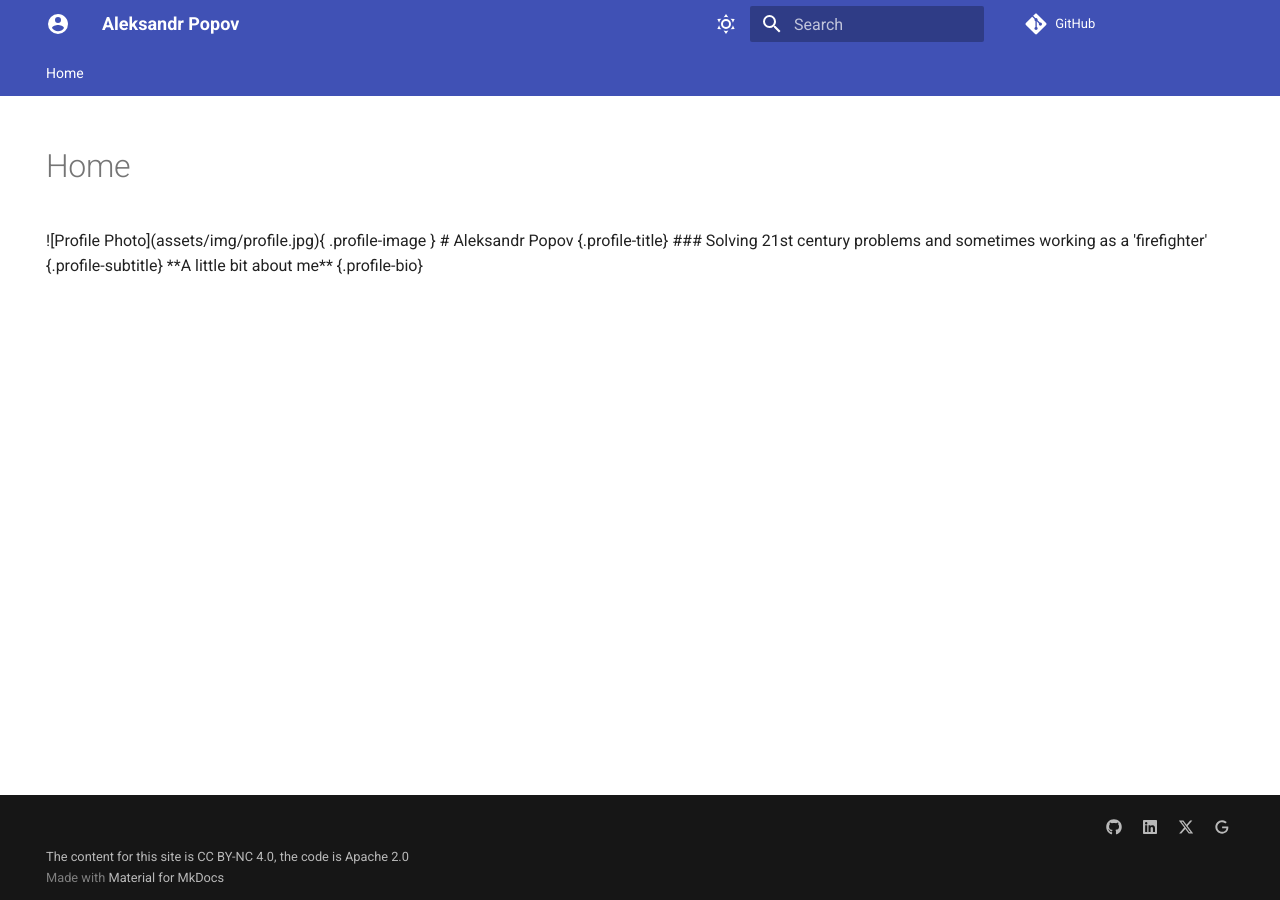
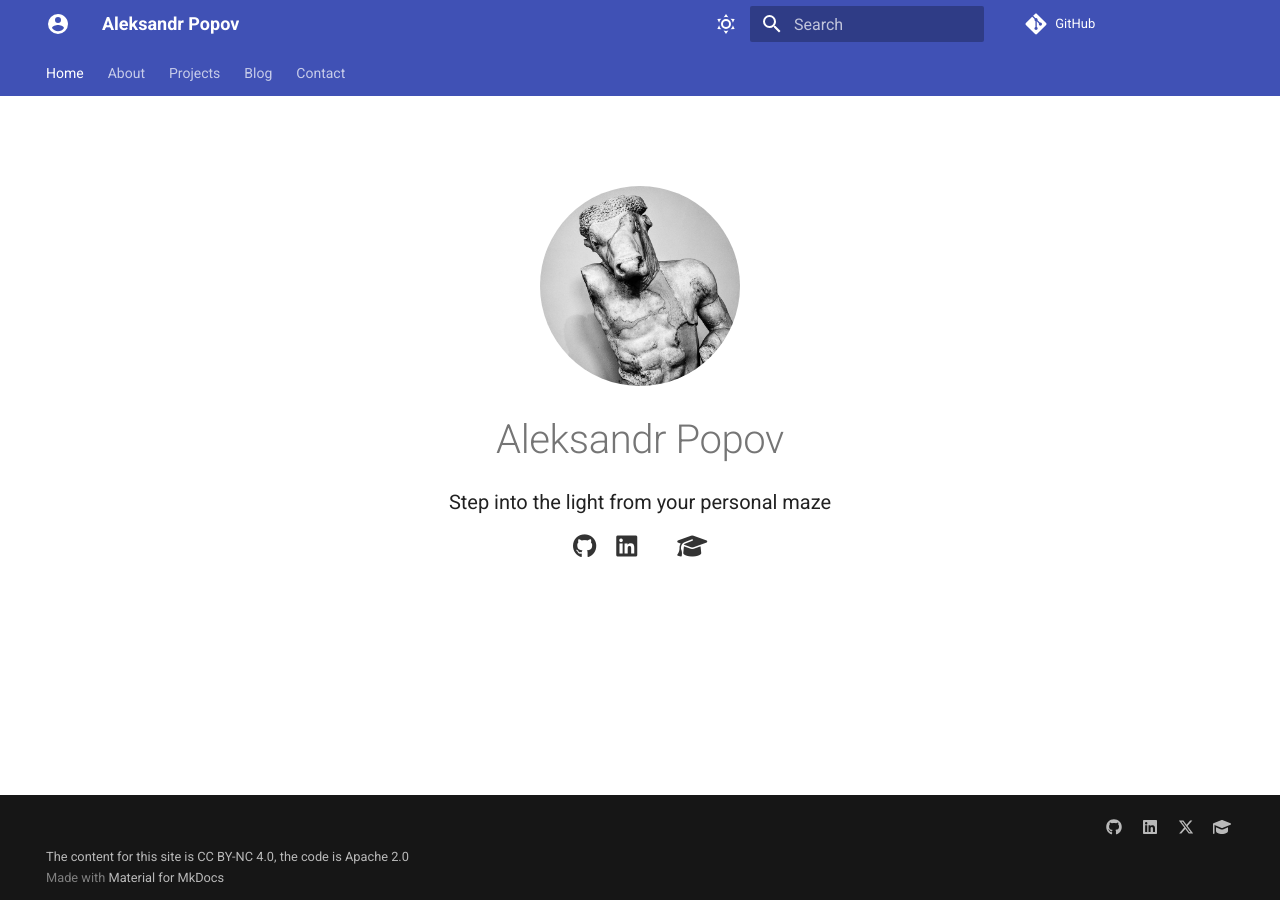
Before and after one commit to budivoy/budivoy.github.io, an MkDocs documentation site: the page built from docs/index.md, in a window 1280 px wide. Built offline with MkDocs 1.6.1 and Material for MkDocs 9.7.7, drawn with Linux system fonts in a browser that asks for light colours; comment, search, counter and statistics services are not loaded.

Commit message:
chore(migration): Create main page

```diff
--- a/docs/assets/css/custom.css
+++ b/docs/assets/css/custom.css
@@ -0,0 +1,48 @@
+.hero {
+    padding: 40px;
+    text-align: center;
+    border-radius: 8px;
+}
+
+.hero h1 {
+    font-size: 2.0rem;
+    margin-bottom: 10px;
+}
+
+.hero p {
+    font-size: 1.0rem;
+    margin-bottom: 10px;
+}
+
+.profile-pic {
+    width: 200px;
+    height: 200px;
+    border-radius: 50%;
+    /* Makes it circular */
+    object-fit: cover;
+    /* Ensures proper cropping */
+    margin-bottom: 20px;
+    /* Spacing below the image */
+}
+
+.icon-links {
+    display: flex;
+    justify-content: center;
+    /* Centers icons horizontally */
+    gap: 20px;
+    /* Space between icons */
+}
+
+.icon-links a {
+    font-size: 24px;
+    /* Icon size */
+    color: #333;
+    /* Default color */
+    text-decoration: none;
+    /* Removes underline */
+}
+
+.icon-links a:hover {
+    color: #007bff;
+    /* Hover color (e.g., blue) */
+}
--- a/docs/index.md
+++ b/docs/index.md
@@ -4,14 +4,16 @@ hide:
   - toc
 ---
 
-<div class="profile-container">
+<div class="hero">
+    <img src="assets/img/profile.jpg" alt="Profile Picture" class="profile-pic">
 
-![Profile Photo](assets/img/profile.jpg){ .profile-image }
+    <h1>Aleksandr Popov</h1>
+    <p>Step into the light from your personal maze</p>
 
-# Aleksandr Popov {.profile-title}
-
-### Solving 21st century problems and sometimes working as a 'firefighter' {.profile-subtitle}
-
-**A little bit about me** {.profile-bio}
-
+    <div class="icon-links">
+        <a href="https://github.com/budivoy" title="GitHub" aria-label="GitHub"><i class="fa-brands fa-github"></i></a>
+        <a href="https://www.linkedin.com/in/aleksandr-p-9523aa83" title="LinkedIn" aria-label="LinkedIn"><i class="fa-brands fa-linkedin"></i></a>
+        <a href="https://x.com/xbudivoy" title="Twitter" aria-label="Twitter"><i class="fa-brands fa-x-twitter"></i></a>
+        <a href="https://scholar.google.com/citations?view_op=list_works&hl=en&hl=en&user=vaPP57YAAAAJ&sortby=pubdate" title="Google Scholar" aria-label="Google Scholar"><i class="fa-solid fa-graduation-cap"></i></a>
+  </div>
 </div>
--- a/mkdocs.yml
+++ b/mkdocs.yml
@@ -8,6 +8,8 @@ theme:
     - navigation.indexes
     - toc.integrate
     - content.code.annotate
+  font:
+    text: Roboto
   icon:
     logo: material/account-circle
   palette:
@@ -22,7 +24,15 @@ theme:
           icon: material/weather-night
           name: Switch to light mode
 
+nav:
+  - Home: index.md
+  - About: about.md
+  - Projects: projects.md
+  - Blog: blog.md
+  - Contact: contact.md
+
 extra_css:
+  - https://cdnjs.cloudflare.com/ajax/libs/font-awesome/6.4.2/css/all.min.css
   - assets/css/custom.css
 
 extra:
@@ -33,7 +43,7 @@ extra:
       link: https://www.linkedin.com/in/aleksandr-p-9523aa83/
     - icon: fontawesome/brands/x-twitter
       link: https://x.com/xbudivoy
-    - icon: material/google
+    - icon: fontawesome/solid/graduation-cap
       link: https://scholar.google.com/citations?view_op=list_works&hl=en&hl=en&user=vaPP57YAAAAJ&sortby=pubdate
 
 copyright: |
```
